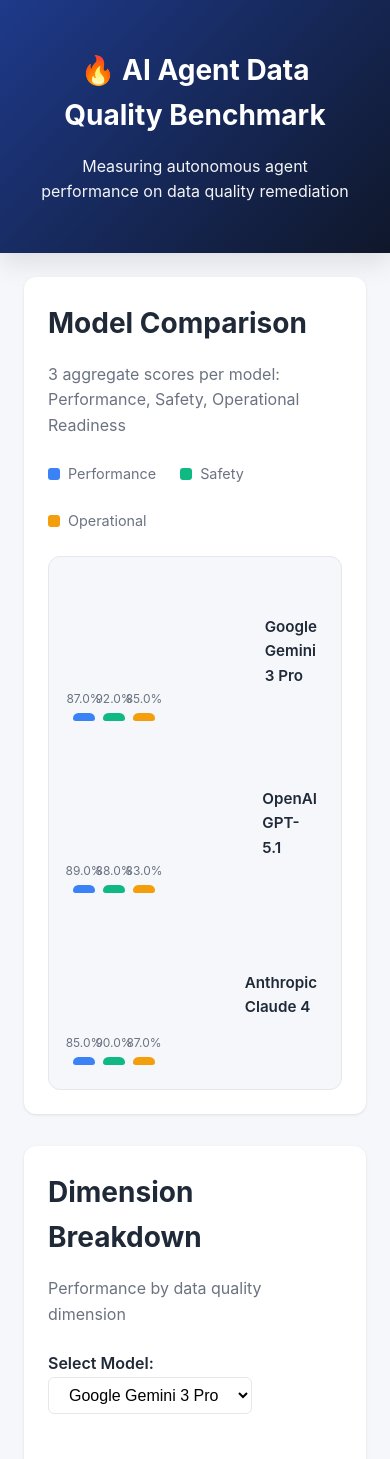
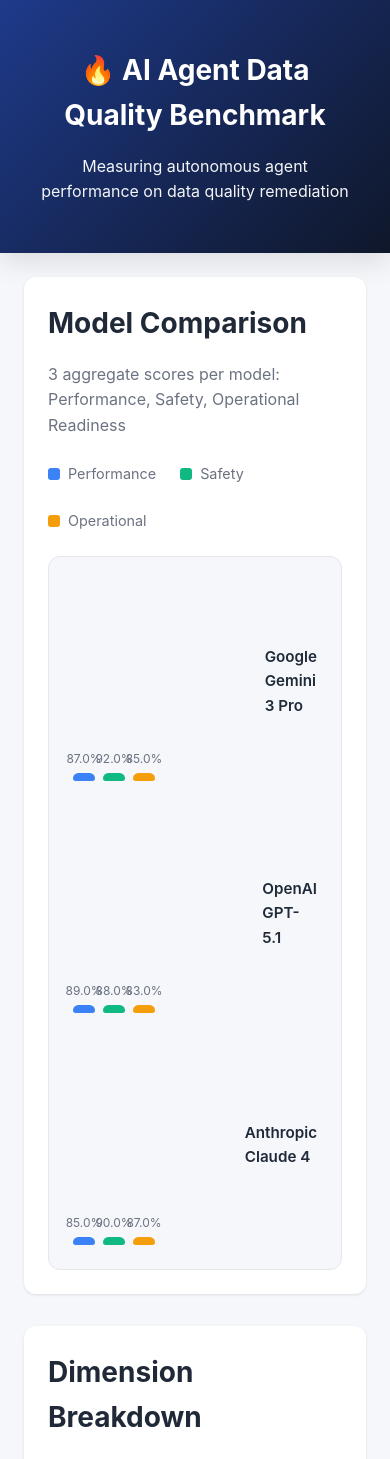
Before and after one commit to johannesgraf2/ai-agent-data-quality-benchmark, a React (Vite) app in the folder frontend/: page / in a window 390 px wide. Shown: the top 1459 px of the page. Built offline with nearby package versions, Linux system fonts and the light colour scheme.

Commit message:
Increase chart height for clearer bar proportions

```diff
--- a/frontend/src/components/ModelComparison.css
+++ b/frontend/src/components/ModelComparison.css
@@ -45,7 +45,7 @@
   background: var(--bg-secondary);
   border: 1px solid var(--border);
   border-radius: var(--border-radius);
-  min-height: 260px;
+  min-height: 320px;
 }
 
 .chart-group {
@@ -61,7 +61,7 @@
   align-items: flex-end;
   gap: 0.75rem;
   width: 100%;
-  height: 200px;
+  height: 260px;
   justify-content: center;
 }
 
@@ -121,7 +121,7 @@
   }
 
   .bars {
-    height: 140px;
+    height: 200px;
     justify-content: flex-start;
   }
 
```
